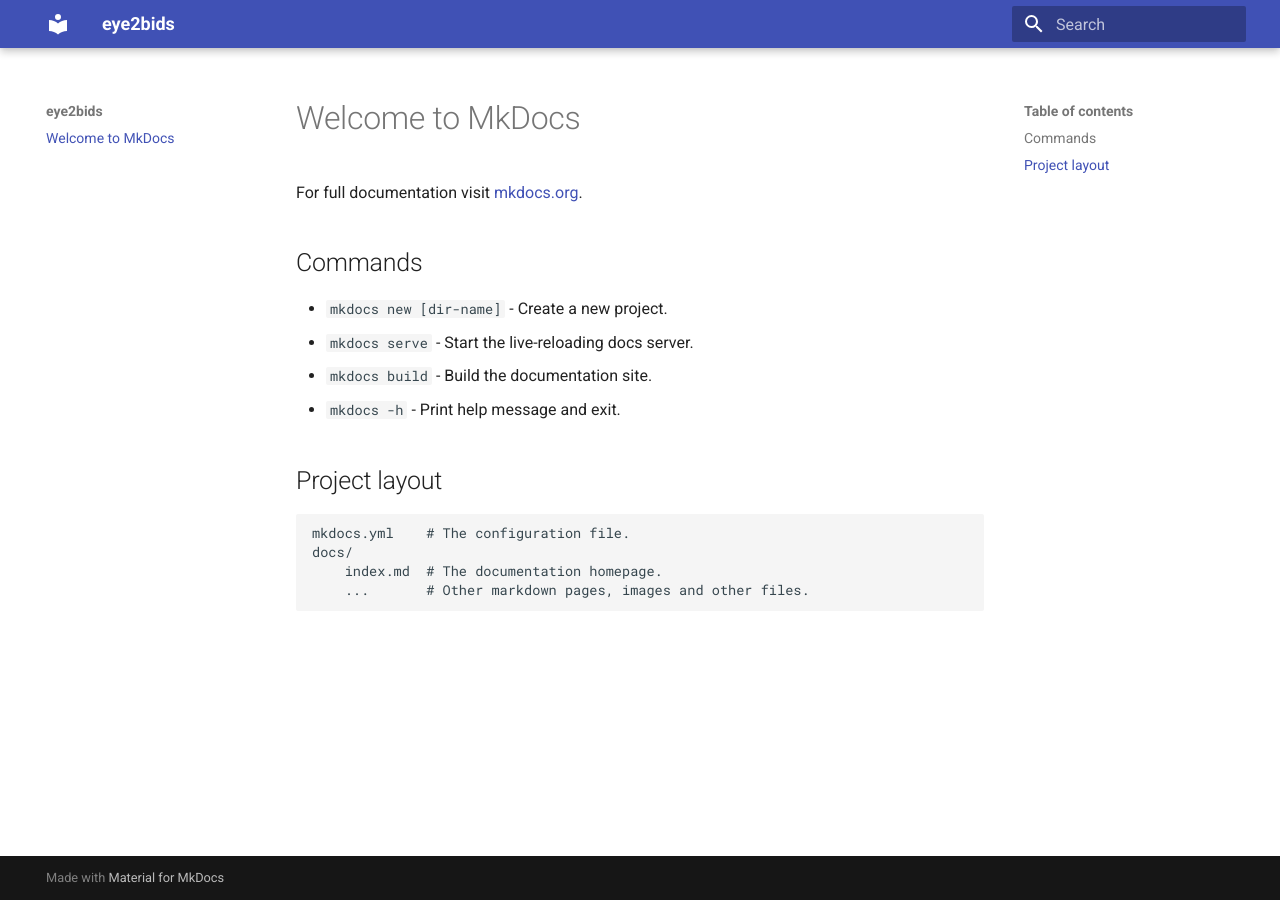
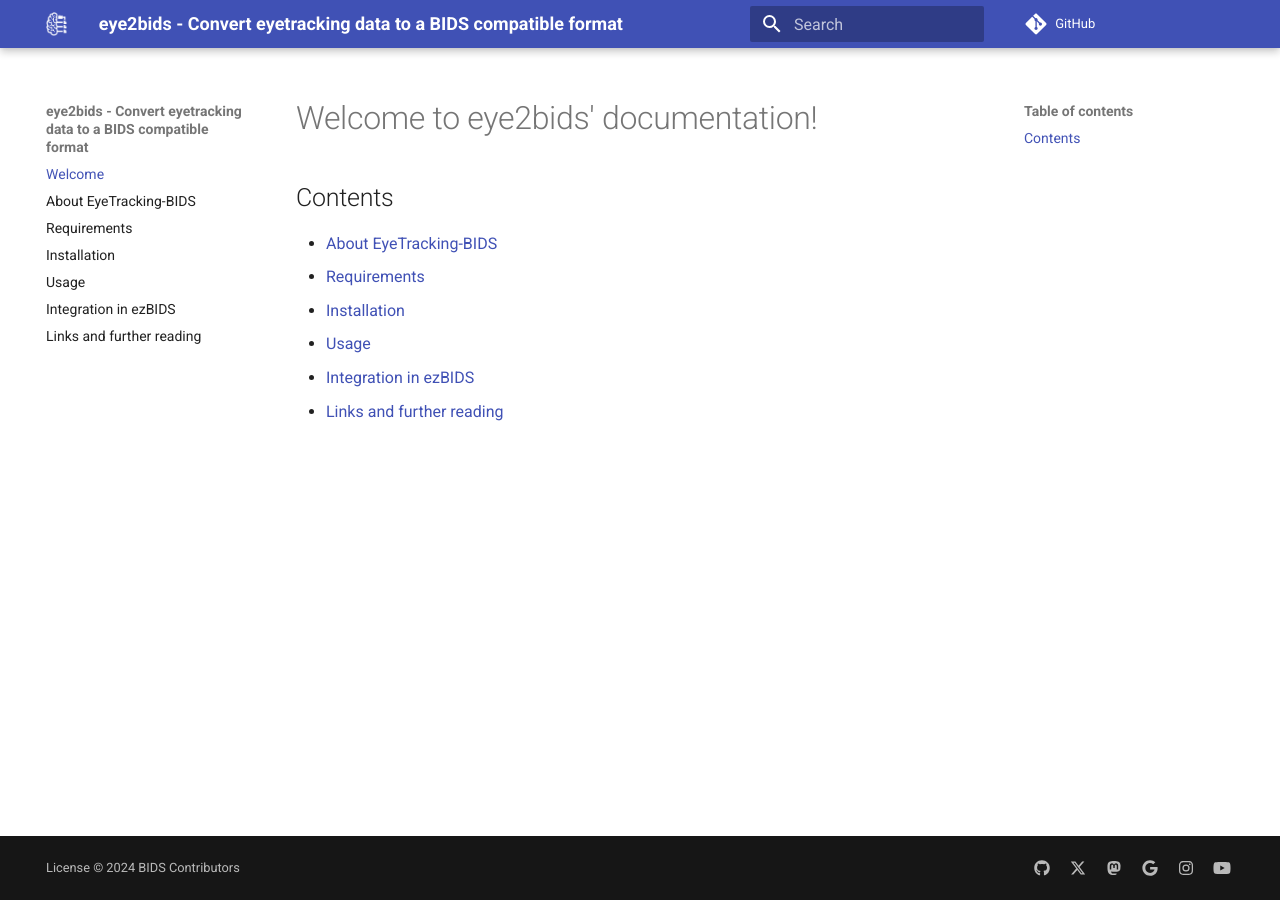
Before and after one commit to bids-standard/eye2bids, an MkDocs documentation site: the page built from docs/index.md, in a window 1280 px wide. Built offline with MkDocs 1.6.1 and Material for MkDocs 9.7.7, drawn with Linux system fonts in a browser that asks for light colours; comment, search, counter and statistics services are not loaded.

Commit message:
write some first documentation

```diff
--- a/docs/index.md
+++ b/docs/index.md
@@ -1,17 +1,10 @@
-# Welcome to MkDocs
+# Welcome to eye2bids' documentation!
 
-For full documentation visit [mkdocs.org](https://www.mkdocs.org).
+## Contents
 
-## Commands
-
-* `mkdocs new [dir-name]` - Create a new project.
-* `mkdocs serve` - Start the live-reloading docs server.
-* `mkdocs build` - Build the documentation site.
-* `mkdocs -h` - Print help message and exit.
-
-## Project layout
-
-    mkdocs.yml    # The configuration file.
-    docs/
-        index.md  # The documentation homepage.
-        ...       # Other markdown pages, images and other files.
+  - [About EyeTracking-BIDS](about.md)
+  - [Requirements](requirements.md)
+  - [Installation](installation.md)
+  - [Usage](usage.md)
+  - [Integration in ezBIDS](ezbids.md)
+  - [Links and further reading](resources.md)
--- a/mkdocs.yml
+++ b/mkdocs.yml
@@ -1,4 +1,65 @@
 ---
-site_name: eye2bids
+site_name: eye2bids - Convert eyetracking data to a BIDS compatible format
+site_url: https://eye2bids.readthedocs.io/en/latest/
+repo_url: https://github.com/bids-standard/eye2bids
+copyright: <a href="https://choosealicense.com/licenses/mit/">License</a> &copy; 2024 BIDS Contributors<br>
+
 theme:
     name: material
+    palette:
+        primary: indigo
+    favicon: assets/favicon.png
+    logo: assets/logo.png
+    features:
+    -   content.code.copy
+    -   content.code.annotate
+
+nav:
+-   Welcome: index.md
+-   About EyeTracking-BIDS: about.md
+-   Requirements: requirements.md
+-   Installation: installation.md
+-   Usage: usage.md
+-   Integration in ezBIDS: ezbids.md
+-   Links and further reading: resources.md
+
+
+extra:
+    generator: false
+    social:
+    -   icon: fontawesome/brands/github
+        link: https://github.com/bids-standard/bids-specification/
+    -   icon: fontawesome/brands/x-twitter
+        link: https://x.com/BIDSstandard/
+    -   icon: fontawesome/brands/mastodon
+        link: https://fosstodon.org/@bidsstandard
+    -   icon: fontawesome/brands/google
+        link: https://groups.google.com/g/bids-discussion
+    -   icon: fontawesome/brands/instagram
+        link: https://www.instagram.com/bidsstandard/
+    -   icon: fontawesome/brands/youtube
+        link: https://www.youtube.com/channel/UCxZUcYfd_nvIVWAbzRB1tlw
+
+markdown_extensions:
+-   admonition
+-   abbr
+-   attr_list
+-   def_list
+-   footnotes
+-   meta
+-   md_in_html
+-   codehilite
+-   pymdownx.critic
+-   pymdownx.caret
+-   pymdownx.keys
+-   pymdownx.mark
+-   pymdownx.tilde
+-   pymdownx.tabbed
+-   pymdownx.details
+-   pymdownx.inlinehilite
+-   pymdownx.smartsymbols
+-   pymdownx.tasklist:
+        custom_checkbox: true
+-   pymdownx.superfences
+-   pymdownx.tabbed:
+        alternate_style: true
```
Also changed, not shown: docs/installation.md (added, +14 -0 lines), docs/requirements.md (added, +24 -0 lines), docs/usage.md (added, +109 -0 lines), docs/about.md (added), docs/assets/BIDS_logo_white_transparent_background_crop.png (added), docs/assets/favicon.png (added), docs/assets/logo.png (added), docs/ezbids.md (added), docs/resources.md (added).
